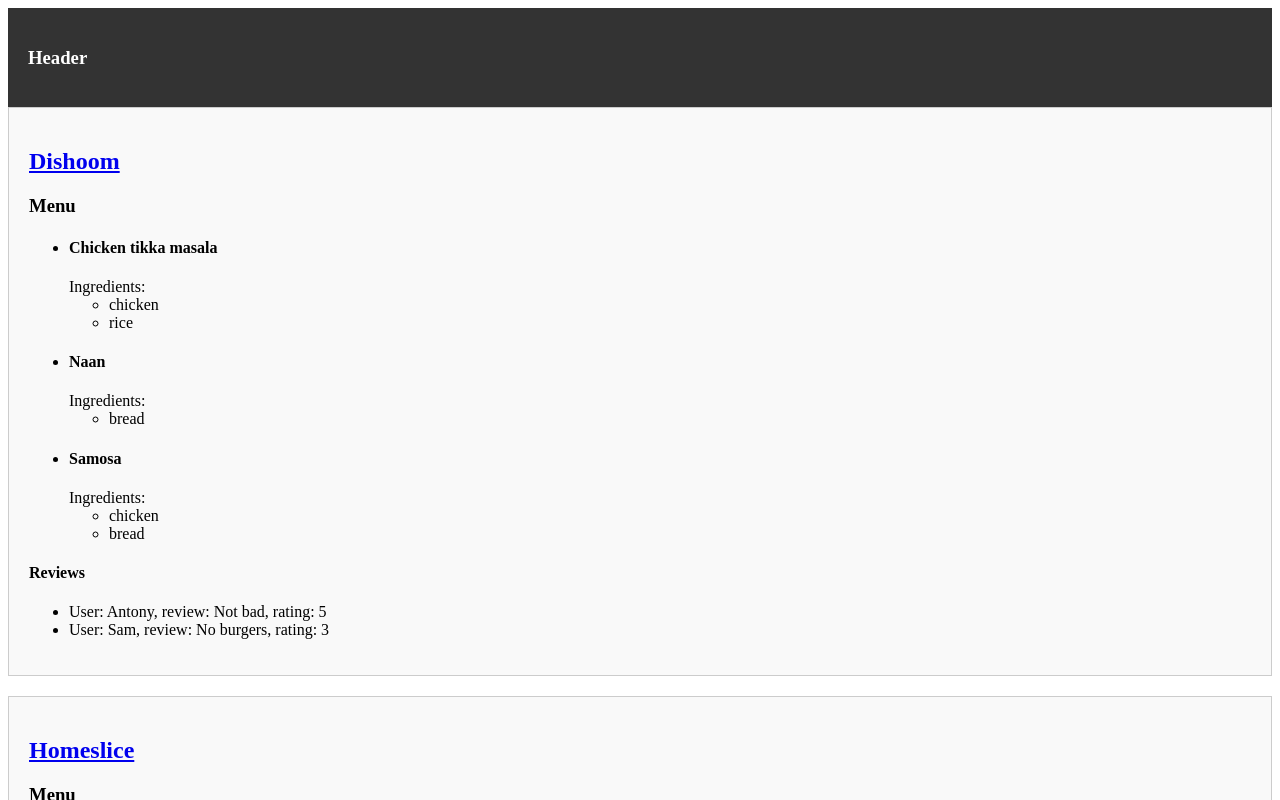
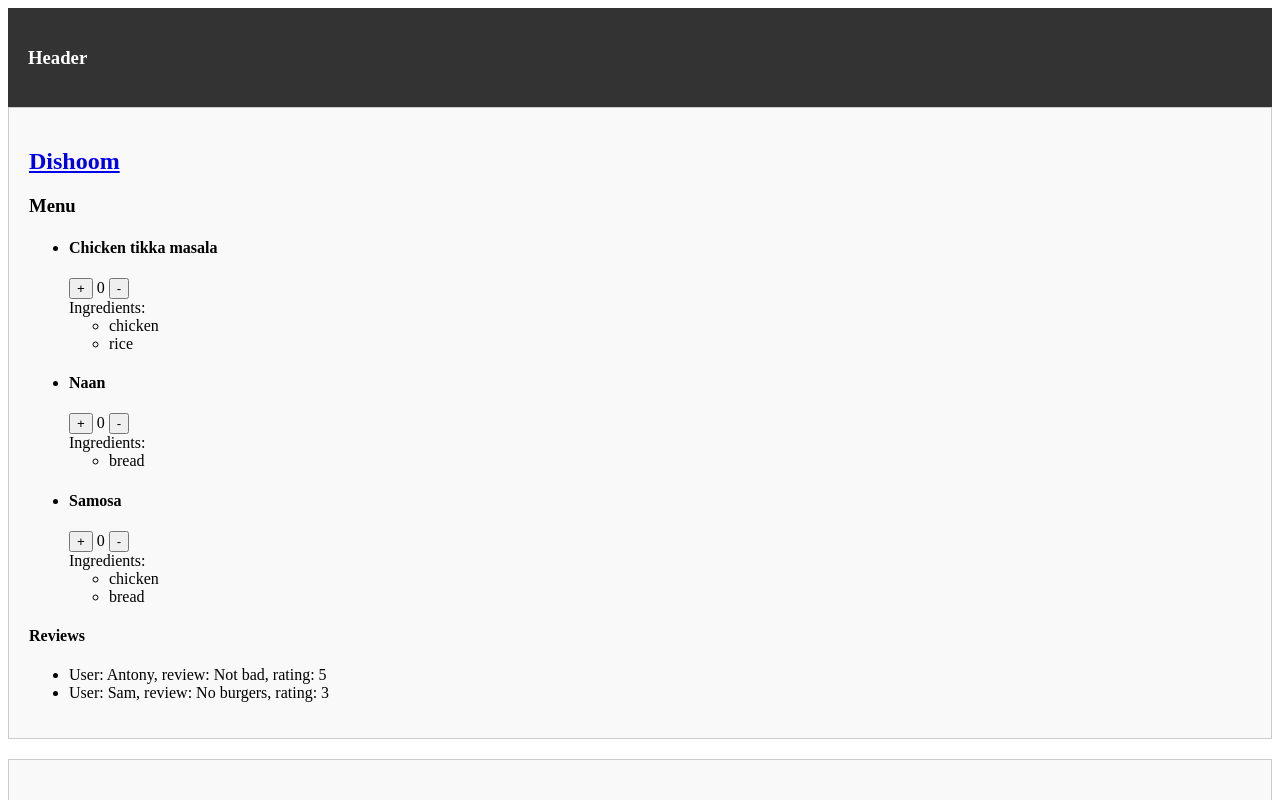
Before and after one commit to zn11ch/react-20240513, a React (Vite) app: page / in a window 1280 px wide. Shown: the top 800 px of the page. Built offline with nearby package versions, Linux system fonts and the light colour scheme.

Commit message:
Add counter button

```diff
--- /dev/null
+++ b/src/components/counter/component.jsx
@@ -0,0 +1,29 @@
+import { useState } from "react";
+
+export const Counter = ({ initialValue = 0, minValue = 0, maxValue = 5 }) => {
+  if (initialValue < minValue || initialValue > maxValue) {
+    throw new Error("Initial value must be between min and max value");
+  }
+
+  const [count, setCount] = useState(initialValue);
+
+  const increment = () => {
+    if (count < maxValue) {
+      setCount(count + 1);
+    }
+  };
+
+  const decrement = () => {
+    if (count > minValue) {
+      setCount(count - 1);
+    }
+  };
+
+  return (
+    <div>
+      <button onClick={increment}> + </button>
+      <span> {count} </span>
+      <button onClick={decrement}> - </button>
+    </div>
+  );
+};
--- a/src/components/dish/component.jsx
+++ b/src/components/dish/component.jsx
@@ -1,9 +1,11 @@
+import { Counter } from "../counter/component";
 import { Ingredients } from "../ingredients/component";
 
 export const Dish = ({ dish }) => {
   return (
     <>
       <h4>{dish.name}</h4>
+      <Counter />
       <Ingredients ingredients={dish.ingredients} />
     </>
   );
```
